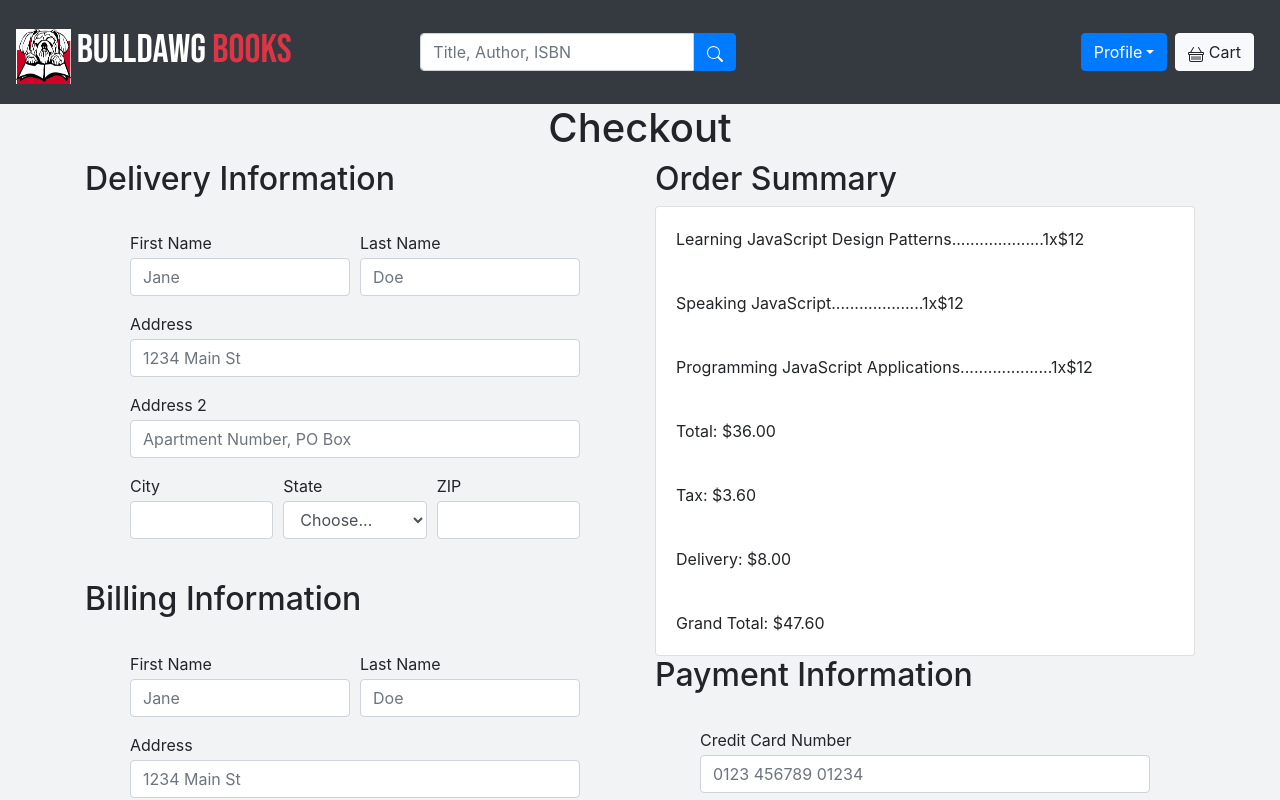
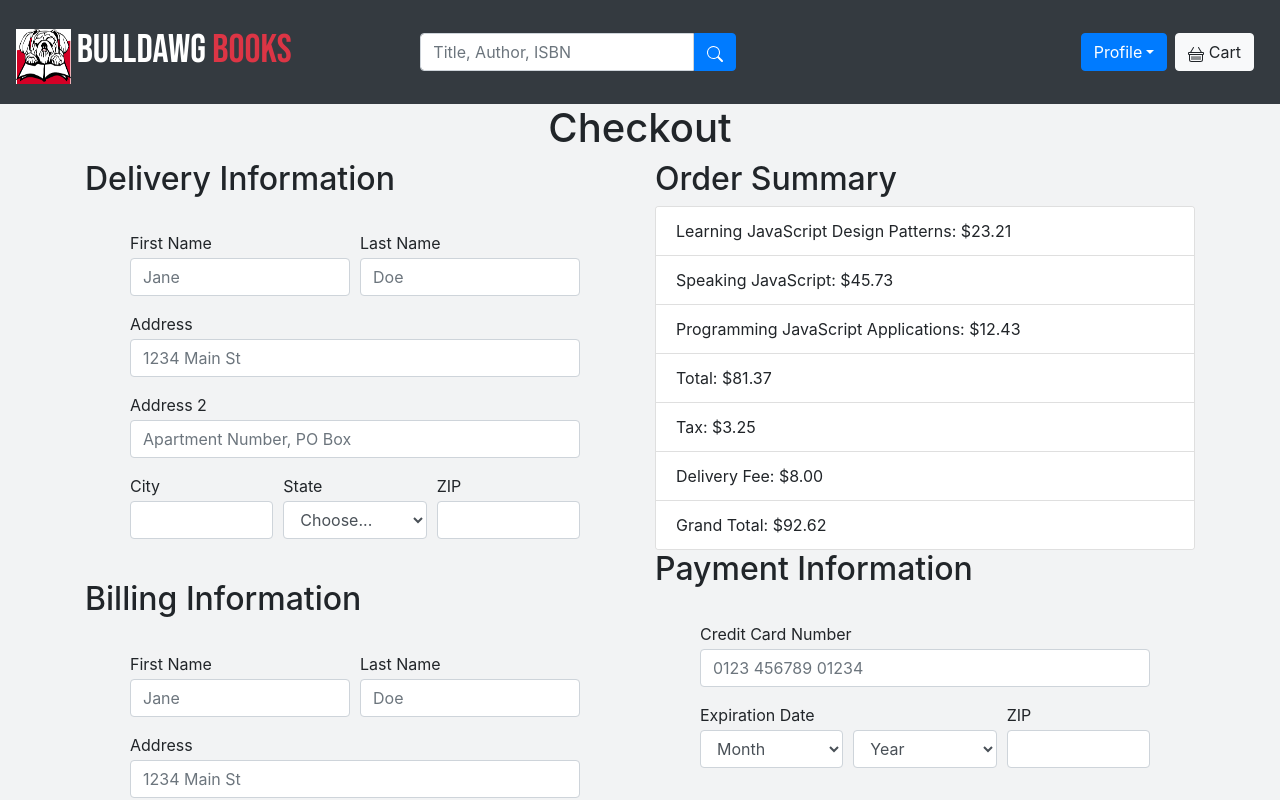
Before and after one commit to hunterwilkins2/bulldog-books, a React (Create React App) app: page /user/checkout in a window 1280 px wide. Shown: the top 800 px of the page. Built offline with nearby package versions, Linux system fonts and the light colour scheme.

Commit message:
Changed spacing on Cart Page, added new prices to Checkout page

```diff
--- a/package.json
+++ b/package.json
@@ -17,6 +17,7 @@
     "react-bootstrap": "^1.4.3",
     "react-bootstrap-icons": "^1.3.0",
     "react-dom": "^17.0.1",
+    "react-numeric-input": "^2.2.3",
     "react-router-dom": "^5.2.0",
     "react-scripts": "4.0.2",
     "web-vitals": "^1.1.0"
--- a/src/components/user/Cart.js
+++ b/src/components/user/Cart.js
@@ -1,21 +1,42 @@
 import React, {useState, useEffect} from 'react'
 import { Card, ListGroup, ListGroupItem, Row, Col, Container, Form, Button } from 'react-bootstrap'
 import { Link } from 'react-router-dom'
+import NumericInput from 'react-numeric-input'
 
 import UserNav from './UserNav'
 import { booksData } from '../../data/books'
 
 function Cart(){
+
     let orderData = booksData.slice(1,4)
-    const cardStyle = {
-        padding: '10px',
-        width: '18rem',
-        height: '35rem'
+
+
+    const cardStyle ={
+        padding: '5%',
+        width: '100%',
+        height: '90%'
     }
 
-    const topBuffer = {
-        marginTop: '20px'
+    const cardImage = {
+        height: '50%'
     }
+
+    const h1Style = {
+        fontSize: '2.5em'
+    }
+
+    const buttonStyle={
+        margin: '10px'
+    }
+
+    const colStyle = {
+        margin: '0px'
+    }
+
+    const rowStyle = {
+        margin: '0px'
+    }
+
 
     // keep books in state
     const [books, setBooks] = useState([])
@@ -26,45 +47,43 @@ function Cart(){
     }, [])
 
     const bookCards = books.map(book => (
-        <Col style={topBuffer} key={book.isbn} xs='3'>
+        <Col style={colStyle} key={book.isbn} xs='3'>
             <Card style={cardStyle}>
-                <Card.Img variant="top" src={book.image} />
+                <Card.Img variant="top" src={book.image} style={cardImage} />
                 <Card.Body>
                     <Card.Title>{book.title}</Card.Title>
                     <Card.Subtitle className="text-muted">{book.subtitle}</Card.Subtitle>
                 </Card.Body>
-                <ListGroup className="list-group-flush">
+                <ListGroup className="list-group-flush" >
                     <ListGroupItem>Author: {book.author}</ListGroupItem>
                 </ListGroup>
-                <Card.Body>
+                <ListGroup>
                     <Form>
                         <Form.Group controlId="exampleForm.ControlSelect1">
-                            <Form.Label>Quantity</Form.Label>
-                            <Form.Control as="select">
-                                <option>1</option>
-                                <option>2</option>
-                                <option>3</option>
-                                <option>4</option>
-                                <option>5</option>
-                            </Form.Control>
+                            <NumericInput min={0} max={100} value={1}/>
                         </Form.Group>
                     </Form>
+                </ListGroup>
+                <ListGroup>
                     <Button>Remove From Cart</Button>
-                </Card.Body>
+                </ListGroup>
+
             </Card>
         </Col>
     ))
     return(
         <div>
             <UserNav/>
-            <h1>Your Order</h1>
+            <h1 style={h1Style}>Cart</h1>
             <Container>
-                <Row className="mx-auto" lg={3} >
+                <Row className="mx-auto" lg={3} style={rowStyle}>
                     {bookCards}
                 </Row>
-                <Row>
-                    <Link to='checkout'>Checkout</Link>
-                </Row>
+                <Link to='/user/checkout'>
+                    <Button variant="primary" type="submit" style = {buttonStyle}>
+                            Proceed to Checkout
+                    </Button>
+                </Link>
             </Container>
         </div>
     )
--- a/src/components/user/Checkout.js
+++ b/src/components/user/Checkout.js
@@ -1,5 +1,5 @@
 import React from 'react'
-import {Button, Card, Col, Container, Form, Row} from 'react-bootstrap'
+import {Button, Card, Col, Container, Form, Row, ListGroup} from 'react-bootstrap'
 
 import UserNav from './UserNav'
 import { booksData } from '../../data/books'
@@ -17,11 +17,11 @@ function Checkout(){
 
 
 
-    const orderSummaryEntries = orderData.map(book => (
-        <Card.Body key={book.isbn}>
-            {book.title}....................1x$12
-        </Card.Body>
-    ))
+    // const orderSummaryEntries = orderData.map(book => (
+    //     <Card.Body key={book.isbn}>
+    //         {book.title}....................1x$12
+    //     </Card.Body>
+    // ))
 
     console.log('checkout')
     return(
@@ -111,11 +111,15 @@ function Checkout(){
                     <Col>
                         <h2>Order Summary</h2>
                         <Card>
-                            {orderSummaryEntries}
-                            <Card.Body>Total: ${total.toFixed(2)}</Card.Body>
-                            <Card.Body>Tax: ${tax.toFixed(2)}</Card.Body>
-                            <Card.Body>Delivery: ${delivery.toFixed(2)}</Card.Body>
-                            <Card.Body>Grand Total: ${grand_total.toFixed(2)}</Card.Body>
+                            <ListGroup variant="flush">
+                                <ListGroup.Item>Learning JavaScript Design Patterns: $23.21</ListGroup.Item>
+                                <ListGroup.Item>Speaking JavaScript: $45.73</ListGroup.Item>
+                                <ListGroup.Item>Programming JavaScript Applications: $12.43</ListGroup.Item>
+                                <ListGroup.Item>Total: $81.37 </ListGroup.Item>
+                                <ListGroup.Item>Tax: $3.25 </ListGroup.Item>
+                                <ListGroup.Item>Delivery Fee: $8.00 </ListGroup.Item>
+                                <ListGroup.Item>Grand Total: $92.62 </ListGroup.Item>
+                            </ListGroup>
                         </Card>
                         <h2>Payment Information</h2>
                         <Form>
```
Also changed, not shown: 1 other file (tests, documents, lock files or other folders).
